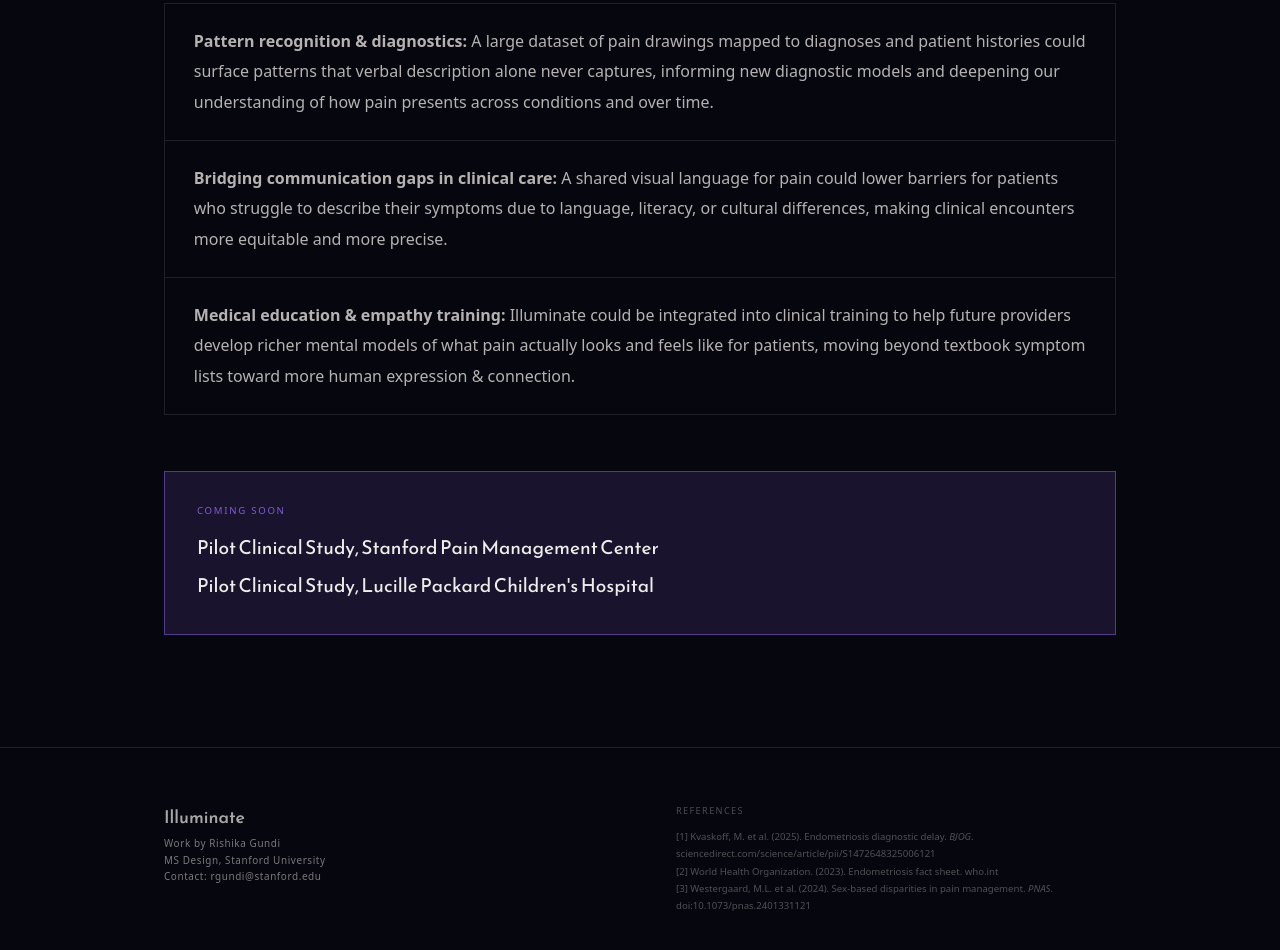
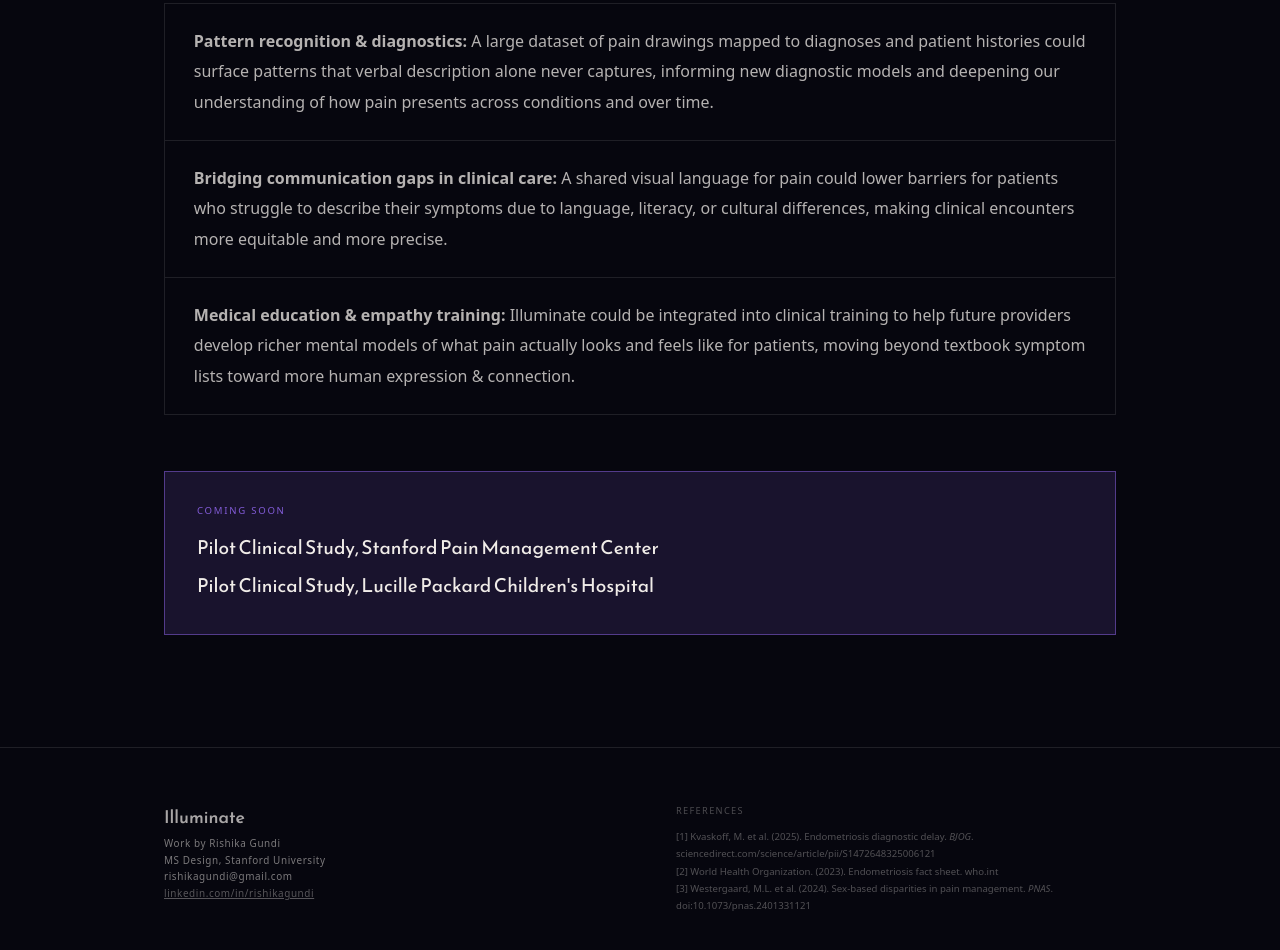
Before and after one commit to Rishgundi/illuminateexplained, a plain HTML site: page index.html in a window 1280 px wide. Shown: the part 7925-8875 px from the top of the page. Drawn offline with Linux system fonts and the light colour scheme; animation ran at ten frames a second; a web font is replaced by a local one.

Commit message:
Update index.html

```diff
--- a/index.html
+++ b/index.html
@@ -767,7 +767,7 @@ footer{border-top:1px solid var(--border);padding:clamp(2.5rem,5vw,3.5rem) 0;pos
   <div class="footer-inner">
     <div>
       <span class="footer-logo">Illuminate</span>
-      <p class="footer-by">Work by Rishika Gundi<br>MS Design, Stanford University <br> Contact: rgundi@stanford.edu</p>
+      <p class="footer-by">Work by Rishika Gundi<br>MS Design, Stanford University<br>rishikagundi@gmail.com<br><a href="https://www.linkedin.com/in/rishikagundi/" target="_blank" rel="noopener" style="color:inherit;opacity:.7;">linkedin.com/in/rishikagundi</a></p>
     </div>
     <div class="footer-refs">
       <span class="refs-label">References</span>
```
